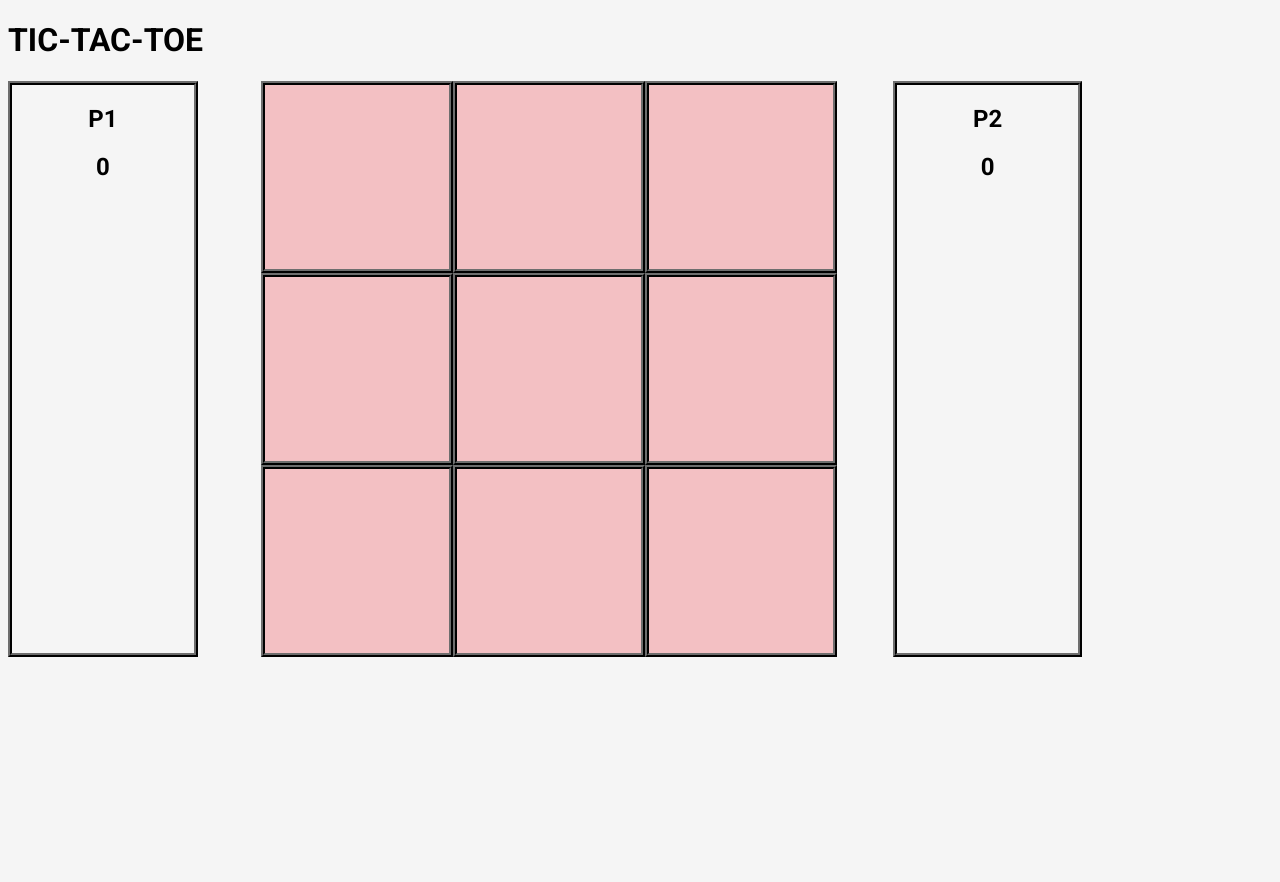
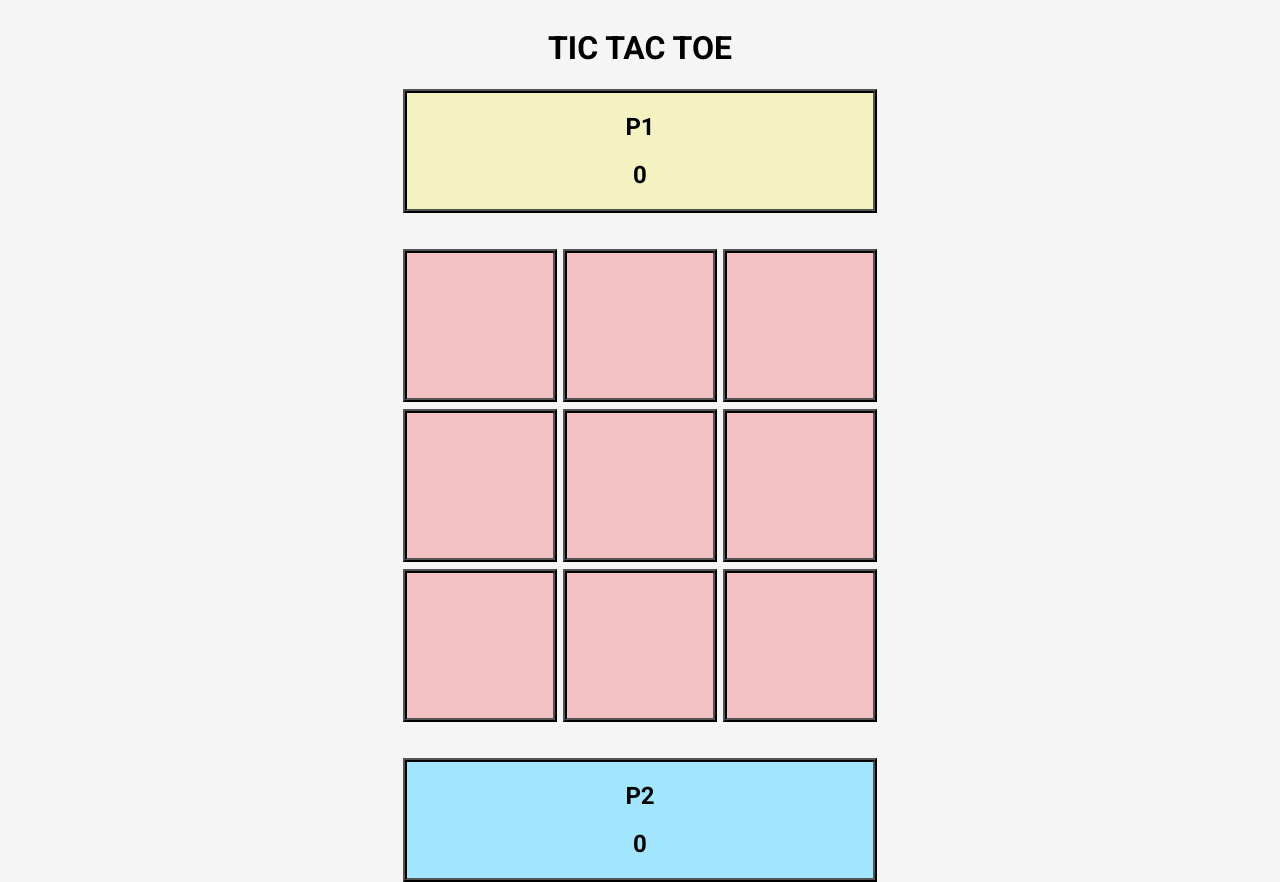
Before and after one commit to moggishere/tic-tac-toe, a plain HTML site: page index.html in a window 1280 px wide. Before the commit the page ends 845 px from the top, so only its background shows below. Drawn offline with Linux system fonts and the light colour scheme.

Commit message:
added stylization

```diff
--- a/index.html
+++ b/index.html
@@ -3,7 +3,7 @@
 
 <head>
     <link rel='stylesheet' href='style.css'>
-    <script src='script.js'></script>
+    <script src='script.js' defer></script>
     <meta charset="UTF-8">
     <meta http-equiv="X-UA-Compatible" content="IE=edge">
     <meta name="viewport" content="width=device-width, initial-scale=1.0">
@@ -12,52 +12,52 @@
 
 <body>
     <header id='title'>
-        <h1>TIC-TAC-TOE</h1>
+        <h1>TIC TAC TOE</h1>
     </header>
     <div id='main'>
-        <div class='side'>
+        <div class='side p1'>
             <h2 class='player' id='score-p1'>P1</h2>
             <h2 class='score'>0</h2>
         </div>
         <div id='container'>
-            <div class='square' id='1'>
+            <button class='square' id='1'>
                 <img class='icon O' src="svg/O.svg" id="1O">
                 <img class='icon X' src="svg/X.svg" id="1X">
-            </div>
-            <div class='square' id='2'>
+            </button>
+            <button class='square' id='2'>
                 <img class='icon O' src="svg/O.svg" id="2O">
                 <img class='icon X' src="svg/X.svg" id="2X">
-            </div>
-            <div class='square' id='3'>
+            </button>
+            <button class='square' id='3'>
                 <img class='icon O' src="svg/O.svg" id="3O">
                 <img class='icon X' src="svg/X.svg" id="3X">
-            </div>
-            <div class='square' id='4'>
+            </button>
+            <button class='square' id='4'>
                 <img class='icon O' src="svg/O.svg" id="4O">
                 <img class='icon X' src="svg/X.svg" id="4X">
-            </div>
-            <div class='square' id='5'>
+            </button>
+            <button class='square' id='5'>
                 <img class='icon O' src="svg/O.svg" id="5O">
                 <img class='icon X' src="svg/X.svg" id="5X">
-            </div>
-            <div class='square' id='6'>
+            </button>
+            <button class='square' id='6'>
                 <img class='icon O' src="svg/O.svg" id="6O">
                 <img class='icon X' src="svg/X.svg" id="6X">
-            </div>
-            <div class='square' id='7'>
+            </button>
+            <button class='square' id='7'>
                 <img class='icon O' src="svg/O.svg" id="7O">
                 <img class='icon X' src="svg/X.svg" id="7X">
-            </div>
-            <div class='square' id='8'>
+            </button>
+            <button class='square' id='8'>
                 <img class='icon O' src="svg/O.svg" id="8O">
                 <img class='icon X' src="svg/X.svg" id="8X">
-            </div>
-            <div class='square' id='9'>
+            </button>
+            <button class='square' id='9'>
                 <img class='icon O' src="svg/O.svg" id="9O">
                 <img class='icon X' src="svg/X.svg" id="9X">
-            </div>
+            </button>
         </div>
-        <div class='side'>
+        <div class='side p2'>
             <h2 class='player'>P2</h2>
             <h2 class='score' id='score-p2'>0</h2>
         </div>
--- a/script.js
+++ b/script.js
@@ -0,0 +1,49 @@
+const gameboard = (() => {
+    const board = []; // [1, 2, 3, 4, 5, 6, 7, 8, 9]
+    for (let i = 0; i < 9; i++) {
+        board.push('');
+    }
+
+    // board[2] = 'X';
+    // board[3] = 'O';
+})
+
+const Player = (name, score) => {
+    return {name, score};
+}
+
+const switchPlayer = function (str) {
+    if (str == 'X') {
+        return 'O';
+    } else if (str =='O') {
+        return 'X';
+    }
+}
+
+// drawGame() constantly updates the board based on what's inside the gameboard obj
+// tile button should update gameboard object with 'X' or 'O'
+// drawGame() updates itself
+
+const drawGame = function() {
+    for (let i = 0; i < 9; i++) {
+        const signDraw = document.getElementById(`${i + 1}${sign}`)
+    }
+}
+
+
+
+const playGame = function () {
+    sign = 'O';
+
+    for (let i = 0; i < 9; i++) {
+        const tiles = document.getElementById(`${i + 1}`);
+        const signDraw = document.getElementById(`${i + 1}${sign}`)
+        tiles.addEventListener('click', e => {
+            console.log(e);
+            // signDraw.classList.add('turned-on');
+
+        })
+    }
+}
+
+// window.onload = playGame();
--- a/style.css
+++ b/style.css
@@ -4,17 +4,36 @@
     --ff-main: Roboto, sans-serif;
     --color-main: #f3c0c3;
     --color-body: #f5f5f5;
-    --color-strong: #1a1a1a;
+    --color-strong: #000000;
+    --color-p1: #f3f2c0;
+    --color-p2: #a2e5ff;
+}
+
+body {
+    font-family: var(--ff-main);
+    background-color: var(--color-body);
+    display: flex;
+    flex-direction: column;
+    justify-content: center;
+    align-items: center;
 }
 
 #main {
     display: grid;
-    grid-template-columns: 15% 45% 15%;
+    /* grid-template-columns: 15% 82% 15%; */
     gap: 5%;
 }
 
 .side {
     border: 0.3em ridge var(--color-strong);
+}
+
+.p1 {
+    background-color: var(--color-p1);
+}
+
+.p2 {
+    background-color: var(--color-p2);
 }
 
 .player {
@@ -25,15 +44,11 @@
     text-align: center;
 }
 
-body {
-    font-family: var(--ff-main);
-    background-color: var(--color-body);
-}
-
 #container {
     display: grid;
-    grid-template-rows: 15vw 15vw 15vw;
-    grid-template-columns: 15vw 15vw 15vw;
+    grid-template-rows: 12vw 12vw 12vw;
+    grid-template-columns: 12vw 12vw 12vw;
+    gap: 0.5vw;
 }
 
 .square {
@@ -49,6 +64,8 @@ body {
 
 .O {
     position: relative;
+    top: 50%;
+    transform: translateY(-50%);
     opacity: 0;
 }
 
@@ -56,8 +73,9 @@ body {
     position: relative;
     bottom: 100%;
     opacity: 0;
+    transform: translateY(10%);
 }
 
 .turned-on {
-    opacity: 1;
+    opacity: 0.9;
 }
```
